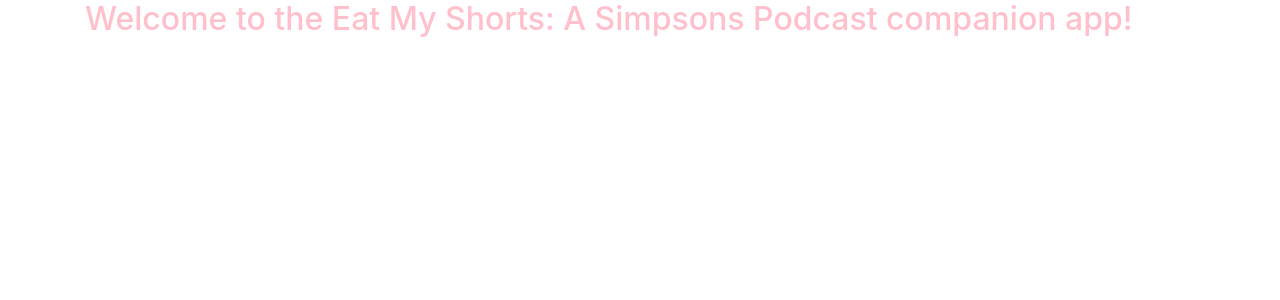
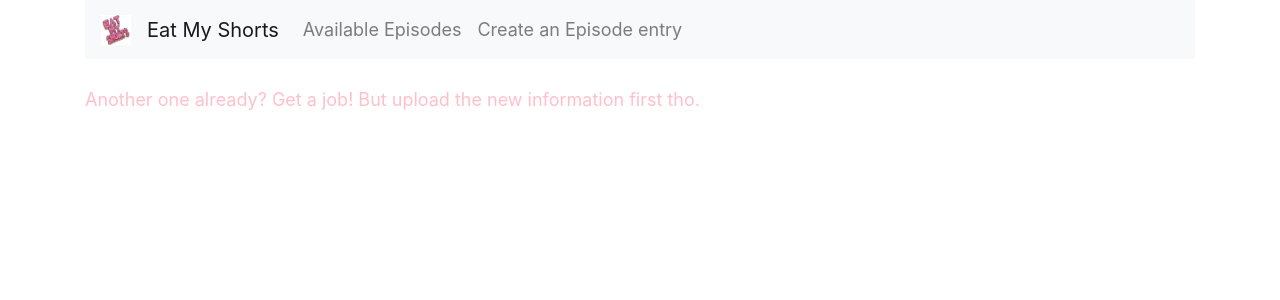
Before and after one commit to Developirv/EatMyShortsApp, a React (Create React App) app: page /create in a window 1280 px wide. Shown: the top 300 px of the page. Built offline with nearby package versions, Linux system fonts and the light colour scheme.

Commit message:
created components and added logo and nav bar

```diff
--- a/src/App.js
+++ b/src/App.js
@@ -1,16 +1,42 @@
 import React, { Component } from 'react';
 import './App.css';
 import "bootstrap/dist/css/bootstrap.min.css";
+import { BrowserRouter as Router, Route, Link } from "react-router-dom";
+import CreateEpisode from "./components/create-episodes.component";
+import EditEpisodes from "./components/edit-episodes.component";
+import EpisodesList from "./components/episodes-list.component";
+import logo from "./logo.png";
 
 class App extends Component {
   render() {
     return (
 
+      <Router>
         <div className="container">
-          <h2>Welcome to the Eat My Shorts: A Simpsons Podcast companion app!</h2>
+          <nav className="navbar navbar-expand-lg navbar-light bg-light">
+          <a class="navbar-brand" href="https://eatmyshortspod.com" target="blank">
+             <img src={logo} width="30" height="30" alt="eatmyshortspod.com" />
+         </a>
 
+        <Link to="/" className="navbar-brand"> Eat My Shorts</Link>
+        <div className="collapse navbar-collapse">
+          <ul className="navbar-nav mr-auto">
+          <li className="navbar-item">
+            <Link to="/" className="nav-link"> Available Episodes</Link>
+          </li>
+          <li className="navbar-item">
+            <Link to="/create" className="nav-link">Create an Episode entry </Link>
+
+             </li>
+           </ul>
+           </div>
+          </nav>
+        <br/>
+        <Route path="/" exact component={EpisodesList} />
+        <Route path="/edit/:id" component={EditEpisodes} />
+        <Route path="/create" component={CreateEpisode} />
         </div>
-
+        </Router>
     );
   }
 }
--- /dev/null
+++ b/src/components/create-episodes.component.js
@@ -0,0 +1,11 @@
+import React, { Component } from 'react';
+
+export default class CreateEpisode extends Component {
+    render() {
+        return (
+            <div>
+                <p> Another one already? Get a job! But upload the new information first tho.</p>
+            </div>
+        )
+    }
+}
--- /dev/null
+++ b/src/components/edit-episodes.component.js
@@ -0,0 +1,11 @@
+import React, { Component } from 'react';
+
+export default class EditEpisodes extends Component {
+    render() {
+        return (
+            <div>
+                <p>What information did you want to review or change?</p>
+            </div>
+        )
+    }
+}
--- /dev/null
+++ b/src/components/episodes-list.component.js
@@ -0,0 +1,11 @@
+import React, { Component } from 'react';
+
+export default class EpisodesList extends Component {
+    render() {
+        return (
+            <div>
+                <p>This is the archive of available Eat My Shorts Episodes, click on one to review show notes, or kindly buzz off.</p>
+            </div>
+        )
+    }
+}
```
Also changed, not shown: src/logo.png (renamed from public/logo.png).
